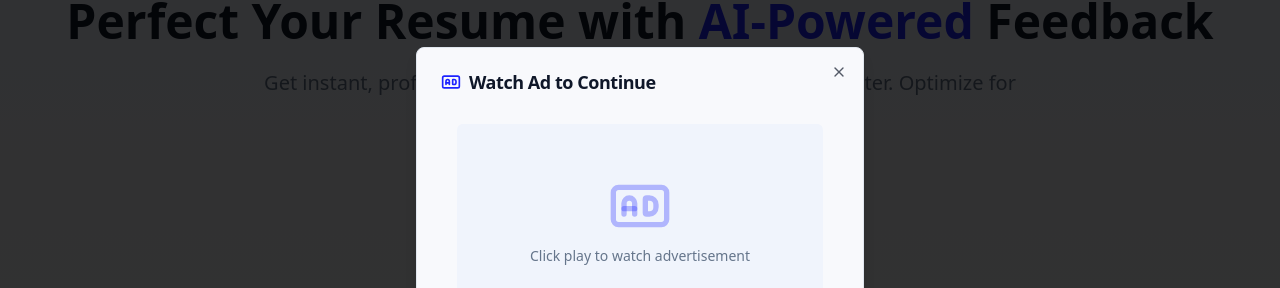
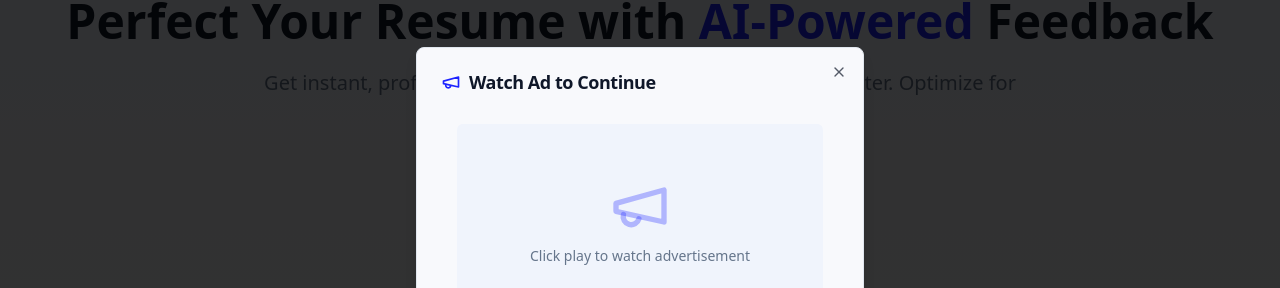
Before and after one commit to PassiveRevenue/refine-your-career, a React (Vite) app: page / in a window 1280 px wide. Shown: the part 132-420 px from the top of the page. Built offline with nearby package versions, Linux system fonts and the light colour scheme.

Commit message:
Fix: Import 'Ad' from 'lucide-react'
Fixes import errors for the 'Ad' icon in AdOverlay, PremiumFeatures, and Index components.

```diff
--- a/src/components/AdOverlay.tsx
+++ b/src/components/AdOverlay.tsx
@@ -3,7 +3,7 @@ import React, { useState, useEffect } from 'react';
 import { AdState } from '@/types';
 import { Button } from '@/components/ui/button';
 import { Dialog, DialogContent, DialogHeader, DialogTitle } from '@/components/ui/dialog';
-import { Ad } from 'lucide-react';
+import { Megaphone } from 'lucide-react';
 import { useToast } from '@/hooks/use-toast';
 
 interface AdOverlayProps {
@@ -51,7 +51,7 @@ const AdOverlay: React.FC<AdOverlayProps> = ({ adState, onAdComplete, onClose })
       <DialogContent className="sm:max-w-md">
         <DialogHeader>
           <DialogTitle className="flex items-center gap-2">
-            <Ad className="h-5 w-5 text-brand-600" />
+            <Megaphone className="h-5 w-5 text-brand-600" />
             Watch Ad to Continue
           </DialogTitle>
         </DialogHeader>
@@ -60,7 +60,7 @@ const AdOverlay: React.FC<AdOverlayProps> = ({ adState, onAdComplete, onClose })
           <div className="bg-muted w-full h-48 mb-4 flex items-center justify-center rounded-md overflow-hidden relative">
             <div className="absolute inset-0 flex items-center justify-center bg-brand-50/50">
               <div className="text-center">
-                <Ad className="h-16 w-16 text-brand-600/30 mx-auto mb-2" />
+                <Megaphone className="h-16 w-16 text-brand-600/30 mx-auto mb-2" />
                 <p className="text-sm text-muted-foreground">
                   {adState.isPlaying
                     ? `Watching advertisement (${Math.round(adDuration - (adDuration * adProgress / 100))}s)`
--- a/src/components/PremiumFeatures.tsx
+++ b/src/components/PremiumFeatures.tsx
@@ -1,6 +1,6 @@
 
 import React from 'react';
-import { Check, BadgeDollarSign, CreditCard, Ad } from 'lucide-react';
+import { Check, BadgeDollarSign, CreditCard, Megaphone } from 'lucide-react';
 import { Button } from '@/components/ui/button';
 import { PricingTier } from '../types';
 
@@ -84,7 +84,7 @@ const PremiumFeatures: React.FC = () => {
             {tier.adSupported && (
               <div className="absolute top-0 left-0">
                 <div className="bg-yellow-500 text-white text-xs font-semibold px-3 py-1 rounded-br-lg flex items-center gap-1">
-                  <Ad className="h-3 w-3" />
+                  <Megaphone className="h-3 w-3" />
                   Ad Supported
                 </div>
               </div>
--- a/src/pages/Index.tsx
+++ b/src/pages/Index.tsx
@@ -9,7 +9,7 @@ import AdOverlay from '@/components/AdOverlay';
 import { useResumeAnalysis } from '@/hooks/useResumeAnalysis';
 import { Button } from '@/components/ui/button';
 import { Tabs, TabsContent, TabsList, TabsTrigger } from '@/components/ui/tabs';
-import { Calendar, Check, SearchCheck, Star, Ad } from 'lucide-react';
+import { Calendar, Check, SearchCheck, Star, Megaphone } from 'lucide-react';
 
 const Index = () => {
   const {
@@ -63,7 +63,7 @@ const Index = () => {
             </div>
 
             <div className="mt-8 inline-flex items-center gap-2 text-muted-foreground text-sm bg-muted/50 px-3 py-1 rounded-full">
-              <Ad className="h-4 w-4 text-yellow-500" />
+              <Megaphone className="h-4 w-4 text-yellow-500" />
               <span>Free tier now available with ad-supported analysis!</span>
             </div>
           </div>
@@ -155,7 +155,7 @@ const Index = () => {
 
                         <div className="mt-4 text-xs text-muted-foreground">
                           <div className="flex items-center justify-center gap-2">
-                            <Ad className="h-3 w-3 text-yellow-500" />
+                            <Megaphone className="h-3 w-3 text-yellow-500" />
                             <span>Free tier users must watch a brief advertisement before analysis</span>
                           </div>
                         </div>
```
